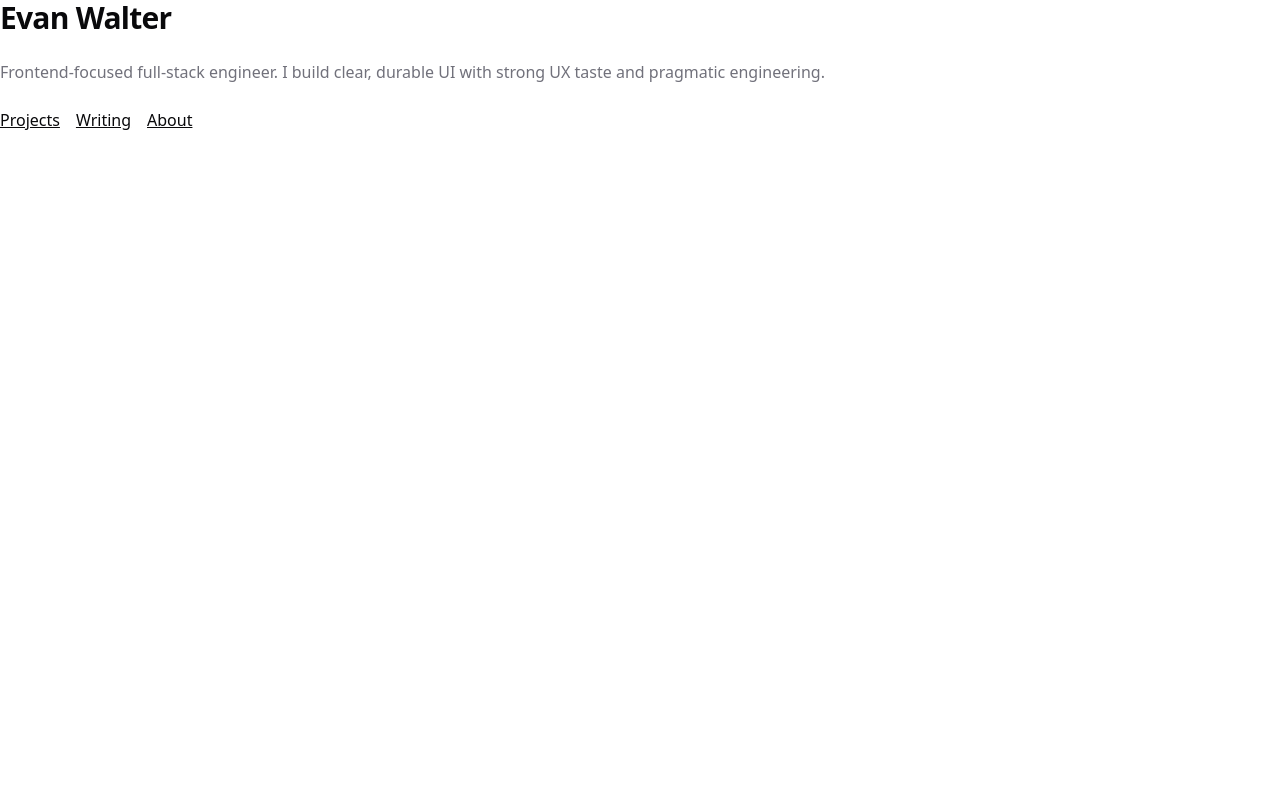
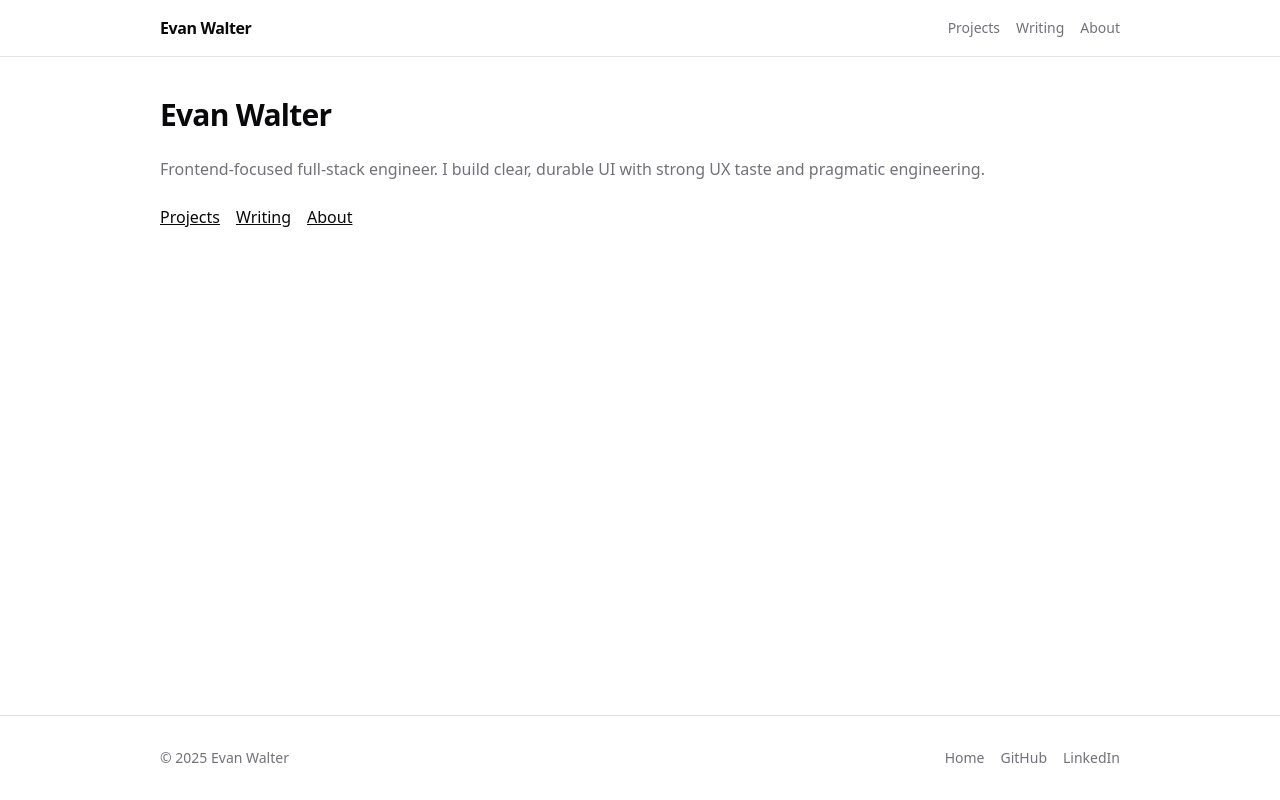
Before and after one commit to evwalt/evanwalter.dev, a Next.js app: page / in a window 1280 px wide. Built offline with nearby package versions, Linux system fonts and the light colour scheme.

Commit message:
chore(layout): build site frame

```diff
--- a/app/layout.tsx
+++ b/app/layout.tsx
@@ -1,6 +1,10 @@
 import type { Metadata } from 'next';
 import { Geist_Mono, Noto_Sans } from 'next/font/google';
 import './globals.css';
+
+import { SiteHeader } from '@/components/site-header';
+import { SiteFooter } from '@/components/site-footer';
+import { Container } from '@/components/container';
 
 const geistMono = Geist_Mono({
   variable: '--font-geist-mono',
@@ -24,7 +28,20 @@ export default function RootLayout({
 }>) {
   return (
     <html lang="en">
-      <body className={`${geistMono.variable} ${notoSans.variable} antialiased`}>{children}</body>
+      <body
+        suppressHydrationWarning
+        className={`${geistMono.variable} ${notoSans.variable} antialiased`}
+      >
+        <div className="flex min-h-dvh flex-col">
+          <SiteHeader />
+
+          <main className="flex-1 py-10">
+            <Container>{children}</Container>
+          </main>
+
+          <SiteFooter />
+        </div>
+      </body>
     </html>
   );
 }
--- /dev/null
+++ b/components/container.tsx
@@ -0,0 +1,10 @@
+type ContainerProps = React.HTMLAttributes<HTMLDivElement>;
+
+export function Container({ className = '', ...props }: ContainerProps) {
+  return (
+    <div
+      className={['mx-auto w-full max-w-5xl px-4 sm:px-6 lg:px-8', className].join(' ')}
+      {...props}
+    />
+  );
+}
--- /dev/null
+++ b/components/site-footer.tsx
@@ -0,0 +1,34 @@
+import Link from 'next/link';
+import { Container } from '@/components/container';
+
+export function SiteFooter() {
+  return (
+    <footer className="border-t">
+      <Container className="flex flex-col gap-3 py-8 sm:flex-row sm:items-center sm:justify-between">
+        <p className="text-muted-foreground text-sm">© {new Date().getFullYear()} Evan Walter</p>
+
+        <div className="flex items-center gap-4 text-sm">
+          <Link href="/" className="text-muted-foreground hover:text-foreground transition-colors">
+            Home
+          </Link>
+          <a
+            href="https://github.com/evwalt"
+            target="_blank"
+            rel="noreferrer"
+            className="text-muted-foreground hover:text-foreground transition-colors"
+          >
+            GitHub
+          </a>
+          <a
+            href="https://www.linkedin.com/in/-evanwalter"
+            target="_blank"
+            rel="noreferrer"
+            className="text-muted-foreground hover:text-foreground transition-colors"
+          >
+            LinkedIn
+          </a>
+        </div>
+      </Container>
+    </footer>
+  );
+}
--- /dev/null
+++ b/components/site-header.tsx
@@ -0,0 +1,32 @@
+import Link from 'next/link';
+import { Container } from '@/components/container';
+
+const nav = [
+  { href: '/projects', label: 'Projects' },
+  { href: '/writing', label: 'Writing' },
+  { href: '/about', label: 'About' },
+];
+
+export function SiteHeader() {
+  return (
+    <header className="border-b">
+      <Container className="flex h-14 items-center justify-between">
+        <Link href="/" className="font-semibold tracking-tight">
+          Evan Walter
+        </Link>
+
+        <nav className="flex items-center gap-4 text-sm">
+          {nav.map((item) => (
+            <Link
+              key={item.href}
+              href={item.href}
+              className="text-muted-foreground hover:text-foreground transition-colors"
+            >
+              {item.label}
+            </Link>
+          ))}
+        </nav>
+      </Container>
+    </header>
+  );
+}
```
